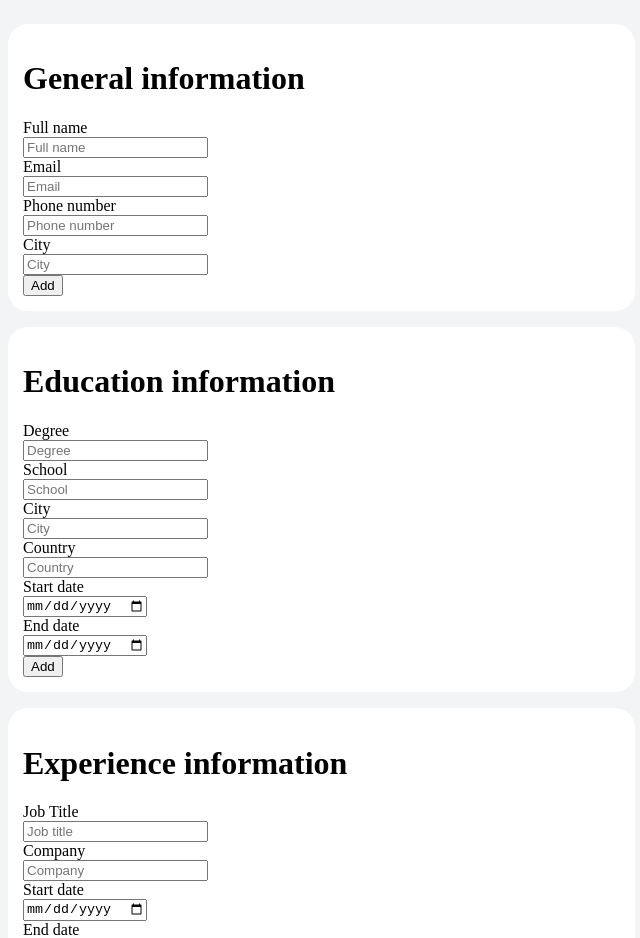
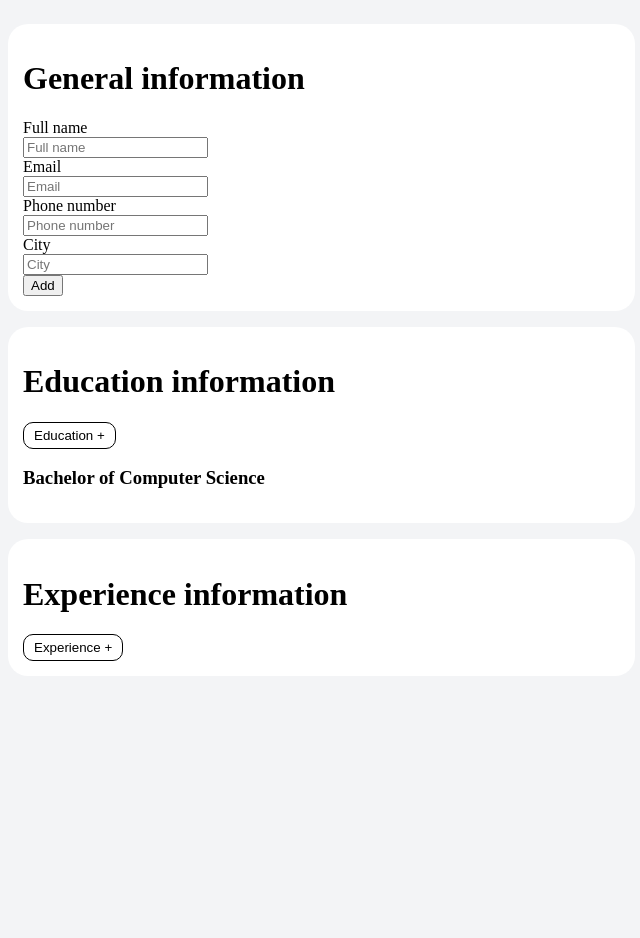
Before and after one commit to jacobdev03/rapid-CV, a React (Vite) app: page / in a window 1280 px wide. Shown: the top 938 px of the page, without its empty margins (0-640 px from the left). Built offline with nearby package versions, Linux system fonts and the light colour scheme.

Commit message:
simplify component

```diff
--- a/src/components/Education.jsx
+++ b/src/components/Education.jsx
@@ -2,73 +2,24 @@ import { useState } from 'react';
 import FormGroup from './FormGroup';
 import './styles/Section.css';
 
-const Education = () => {
-  const [form, setForm] = useState({
-    degree: '',
-    school: '',
-    city: '',
-    country: '',
-    startDate: '',
-    endDate: '',
-  });
+const Education = ({ form, handleChange, handleSubmit, educationData }) => {
+  const [showForm, setShowForm] = useState(false);
 
-  const [degree, setDegree] = useState('');
-  const [school, setSchool] = useState('');
-  const [city, setCity] = useState('');
-  const [country, setCountry] = useState('');
-  const [startDate, setStartDate] = useState('');
-  const [endDate, setEndDate] = useState('');
-
-  const handleSubmit = (e) => {
-    e.preventDefault();
-    setForm({
-      degree: degree,
-      school: school,
-      city: city,
-      country: country,
-      startDate: startDate,
-      endDate: endDate,
-    });
-    setDegree('');
-    setSchool('');
-    setCity('');
-    setCountry('');
-    setStartDate('');
-    setEndDate('');
+  const handleAdd = () => {
+    setShowForm(!showForm);
   };
-
-  const handleChange = (e) => {
-    console.log(e.target.id);
-    switch (e.target.id) {
-      case 'degree':
-        setDegree(e.target.value);
-        break;
-      case 'school':
-        setSchool(e.target.value);
-        break;
-      case 'city':
-        setCity(e.target.value);
-        break;
-      case 'country':
-        setCountry(e.target.value);
-        break;
-      case 'startDate':
-        setStartDate(e.target.value);
-        break;
-      case 'endDate':
-        setEndDate(e.target.value);
-        break;
-    }
-  };
-
-  console.log(form);
 
   return (
     <div className="section">
       <h1>Education information</h1>
-      <form onSubmit={handleSubmit}>
+      <div className="education-data">
+        <button className="show-form-btn" onClick={handleAdd}>
+          Education +
+        </button>
+        {showForm && (
+          <form onSubmit={handleSubmit} id="education">
             <FormGroup
-          value={degree}
+              value={educationData.degree}
               name={'Degree'}
               labelText={'degree'}
               type={'text'}
@@ -76,7 +27,7 @@ const Education = () => {
               handleChange={handleChange}
             />
             <FormGroup
-          value={school}
+              value={educationData.school}
               name={'School'}
               labelText={'school'}
               type={'text'}
@@ -84,7 +35,7 @@ const Education = () => {
               handleChange={handleChange}
             />
             <FormGroup
-          value={city}
+              value={educationData.city}
               name={'City'}
               labelText={'city'}
               type={'text'}
@@ -92,7 +43,7 @@ const Education = () => {
               handleChange={handleChange}
             />
             <FormGroup
-          value={country}
+              value={educationData.country}
               name={'Country'}
               labelText={'country'}
               type={'text'}
@@ -100,7 +51,7 @@ const Education = () => {
               handleChange={handleChange}
             />
             <FormGroup
-          value={startDate}
+              value={educationData.startDate}
               name={'Start date'}
               labelText={'startDate'}
               type={'date'}
@@ -108,7 +59,7 @@ const Education = () => {
               handleChange={handleChange}
             />
             <FormGroup
-          value={endDate}
+              value={educationData.endDate}
               name={'End date'}
               labelText={'endDate'}
               type={'date'}
@@ -118,6 +69,11 @@ const Education = () => {
 
             <button>Add</button>
           </form>
+        )}
+        {form.map((edu) => (
+          <h3 key={edu.id}>{edu.degree}</h3>
+        ))}
+      </div>
     </div>
   );
 };
--- a/src/components/Experience.jsx
+++ b/src/components/Experience.jsx
@@ -2,66 +2,32 @@ import { useState } from 'react';
 import FormGroup from './FormGroup';
 import './styles/Section.css';
 
-const Experience = () => {
-  const [form, setForm] = useState({
-    jobTitle: '',
-    company: '',
-    startDate: '',
-    endDate: '',
-    description: '',
-  });
+const Experience = ({ form, handleChange, handleSubmit, experienceData }) => {
+  const [showForm, setShowForm] = useState(false);
 
-  const [jobTitle, setJobTitle] = useState('');
-  const [company, setCompany] = useState('');
-  const [startDate, setStartDate] = useState('');
-  const [endDate, setEndDate] = useState('');
-  const [description, setDescription] = useState('');
+  const handleAdd = (e) => {
+    e.preventDefault();
 
-  const handleSubmit = (e) => {
-    e.preventDefault();
-    setForm({
-      jobTitle: jobTitle,
-      company: company,
-      startDate: startDate,
-      endDate: endDate,
-      description: description,
-    });
-    setJobTitle('');
-    setCompany('');
-    setStartDate('');
-    setEndDate('');
-    setDescription('');
+    setShowForm(!showForm);
   };
 
-  const handleChange = (e) => {
-    console.log(e.target.id);
-    switch (e.target.id) {
-      case 'jobTitle':
-        setJobTitle(e.target.value);
-        break;
-      case 'company':
-        setCompany(e.target.value);
-        break;
-      case 'startDate':
-        setStartDate(e.target.value);
-        break;
-      case 'endDate':
-        setEndDate(e.target.value);
-        break;
-      case 'description':
-        setDescription(e.target.value);
-        break;
-    }
+  const handleSave = (e) => {
+    e.preventDefault();
+    handleSubmit(e);
+    setShowForm(!showForm);
   };
-
-  console.log(form);
 
   return (
     <div className="section">
       <h1>Experience information</h1>
-      <form onSubmit={handleSubmit}>
+      <div className="experience-data">
+        <button className="show-form-btn" onClick={handleAdd}>
+          Experience +
+        </button>
+        {showForm && (
+          <form onSubmit={handleSave} id="experience">
             <FormGroup
-          value={jobTitle}
+              value={experienceData.jobTitle}
               name={'Job Title'}
               labelText={'jobTitle'}
               type={'text'}
@@ -69,7 +35,7 @@ const Experience = () => {
               handleChange={handleChange}
             />
             <FormGroup
-          value={company}
+              value={experienceData.company}
               name={'Company'}
               labelText={'company'}
               type={'text'}
@@ -77,7 +43,7 @@ const Experience = () => {
               handleChange={handleChange}
             />
             <FormGroup
-          value={startDate}
+              value={experienceData.startDate}
               name={'Start date'}
               labelText={'startDate'}
               type={'date'}
@@ -85,7 +51,7 @@ const Experience = () => {
               handleChange={handleChange}
             />
             <FormGroup
-          value={endDate}
+              value={experienceData.endDate}
               name={'End date'}
               labelText={'endDate'}
               type={'date'}
@@ -93,7 +59,7 @@ const Experience = () => {
               handleChange={handleChange}
             />
             <FormGroup
-          value={description}
+              value={experienceData.description}
               name={'Description of job'}
               labelText={'description'}
               type={'textarea'}
@@ -103,6 +69,11 @@ const Experience = () => {
 
             <button>Add</button>
           </form>
+        )}
+        {form.map((exp) => (
+          <h3 key={exp.id}>{exp.jobTitle}</h3>
+        ))}
+      </div>
     </div>
   );
 };
```
Lines whose indentation alone changed are shown as unchanged.
